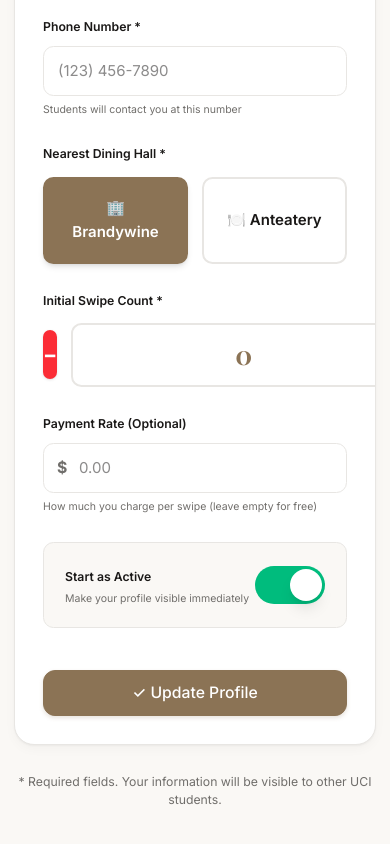
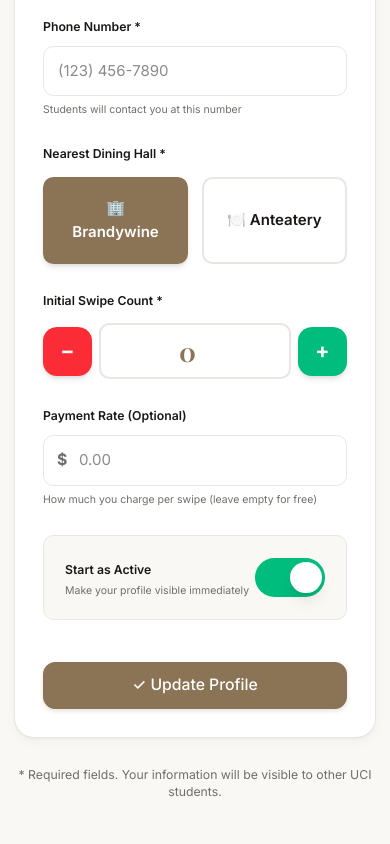
Before and after one commit to alexespejo/ctc-market-place, a Next.js app: page /profile/create in a window 390 px wide. Shown: the part 688-1532 px from the top of the page. Built offline with nearby package versions, Linux system fonts and the light colour scheme; no server answers; the database is empty; sample sign-in values are in the browser's storage.

Commit message:
fix: responsiveness and db inserts

```diff
--- a/app/page.tsx
+++ b/app/page.tsx
@@ -229,8 +229,8 @@ export default function Home() {
           </div>
         ) : (
           <div className="grid grid-cols-1 md:grid-cols-2 lg:grid-cols-3 gap-6">
-            {filteredUsers.map((user) => (
-              <UserCard key={user.id} user={user} />
+            {filteredUsers.map((userData) => (
+              <UserCard key={userData.id} user={userData} isViewerSignedIn={!!user} />
             ))}
           </div>
         )}
--- a/app/profile/create/page.tsx
+++ b/app/profile/create/page.tsx
@@ -73,10 +73,19 @@ export default function CreateProfilePage() {
     try {
       const photoURL = user.photoURL || formData.photoURL;
 
-      await createOrUpdateUserProfile(user.uid, user.email || '', {
-        ...formData,
+      // Clean the form data to remove undefined values
+      const cleanedData = {
+        displayName: formData.displayName,
+        phone: formData.phone,
         photoURL,
-      });
+        diningHall: formData.diningHall,
+        userType: formData.userType,
+        swipeCount: formData.swipeCount,
+        isActive: formData.isActive,
+        ...(formData.paymentRate !== undefined && { paymentRate: formData.paymentRate }),
+      };
+
+      await createOrUpdateUserProfile(user.uid, user.email || '', cleanedData);
       router.push('/profile');
     } catch (error) {
       console.error('Error saving profile:', error);
@@ -359,11 +368,11 @@ export default function CreateProfilePage() {
                   >
                     Initial Swipe Count *
                   </label>
-                  <div className="flex items-center gap-4">
+                  <div className="flex items-center gap-2 sm:gap-4">
                     <button
                       type="button"
                       onClick={() => setFormData({ ...formData, swipeCount: Math.max(0, formData.swipeCount - 1) })}
-                      className="w-14 h-14 rounded-2xl bg-red-500 text-white text-2xl font-bold hover:bg-red-600 transition-all shadow-sm active:scale-95"
+                      className="w-14 h-14 sm:w-14 sm:h-14 rounded-2xl bg-red-500 text-white text-2xl font-bold hover:bg-red-600 active:bg-red-700 transition-all shadow-md active:scale-95 flex-shrink-0 touch-manipulation"
                     >
                       −
                     </button>
@@ -373,11 +382,12 @@ export default function CreateProfilePage() {
                       min="0"
                       value={formData.swipeCount}
                       onChange={(e) => setFormData({ ...formData, swipeCount: Math.max(0, parseInt(e.target.value) || 0) })}
-                      className="flex-1 px-4 py-4 border-2 rounded-xl text-center text-3xl font-serif font-bold focus:ring-2 focus:border-transparent outline-none transition"
+                      className="flex-1 min-w-0 px-4 py-4 border-2 rounded-xl text-center text-3xl font-serif font-bold focus:ring-2 focus:border-transparent outline-none transition touch-manipulation"
                       style={{
                         backgroundColor: 'var(--paper)',
                         borderColor: 'var(--border)',
-                        color: 'var(--accent)'
+                        color: 'var(--accent)',
+                        height: '56px'
                       }}
                       onFocus={(e) => e.target.style.borderColor = 'var(--accent)'}
                       onBlur={(e) => e.target.style.borderColor = 'var(--border)'}
@@ -385,7 +395,7 @@ export default function CreateProfilePage() {
                     <button
                       type="button"
                       onClick={() => setFormData({ ...formData, swipeCount: formData.swipeCount + 1 })}
-                      className="w-14 h-14 rounded-2xl bg-emerald-500 text-white text-2xl font-bold hover:bg-emerald-600 transition-all shadow-sm active:scale-95"
+                      className="w-14 h-14 sm:w-14 sm:h-14 rounded-2xl bg-emerald-500 text-white text-2xl font-bold hover:bg-emerald-600 active:bg-emerald-700 transition-all shadow-md active:scale-95 flex-shrink-0 touch-manipulation"
                     >
                       +
                     </button>
--- a/components/UserCard.tsx
+++ b/components/UserCard.tsx
@@ -4,6 +4,7 @@ import { UserProfile } from '@/lib/types';
 
 interface UserCardProps {
   user: UserProfile;
+  isViewerSignedIn?: boolean;
 }
 
 const formatPhoneNumber = (phone: string) => {
@@ -14,7 +15,7 @@ const formatPhoneNumber = (phone: string) => {
   return phone;
 };
 
-export default function UserCard({ user }: UserCardProps) {
+export default function UserCard({ user, isViewerSignedIn = false }: UserCardProps) {
   return (
     <div className={`bento-card overflow-hidden relative ${!user.isActive ? 'opacity-60' : ''}`}>
       {/* Unavailable chip for inactive users */}
@@ -91,7 +92,11 @@ export default function UserCard({ user }: UserCardProps) {
           style={{ color: 'var(--muted)' }}
         >
           <span className="text-base">📞</span>
-          <span className="text-sm font-medium">{formatPhoneNumber(user.phone)}</span>
+          {isViewerSignedIn ? (
+            <span className="text-sm font-medium">{formatPhoneNumber(user.phone)}</span>
+          ) : (
+            <span className="text-sm font-medium italic">Sign in to view</span>
+          )}
         </div>
 
         {/* Details Row */}
```
